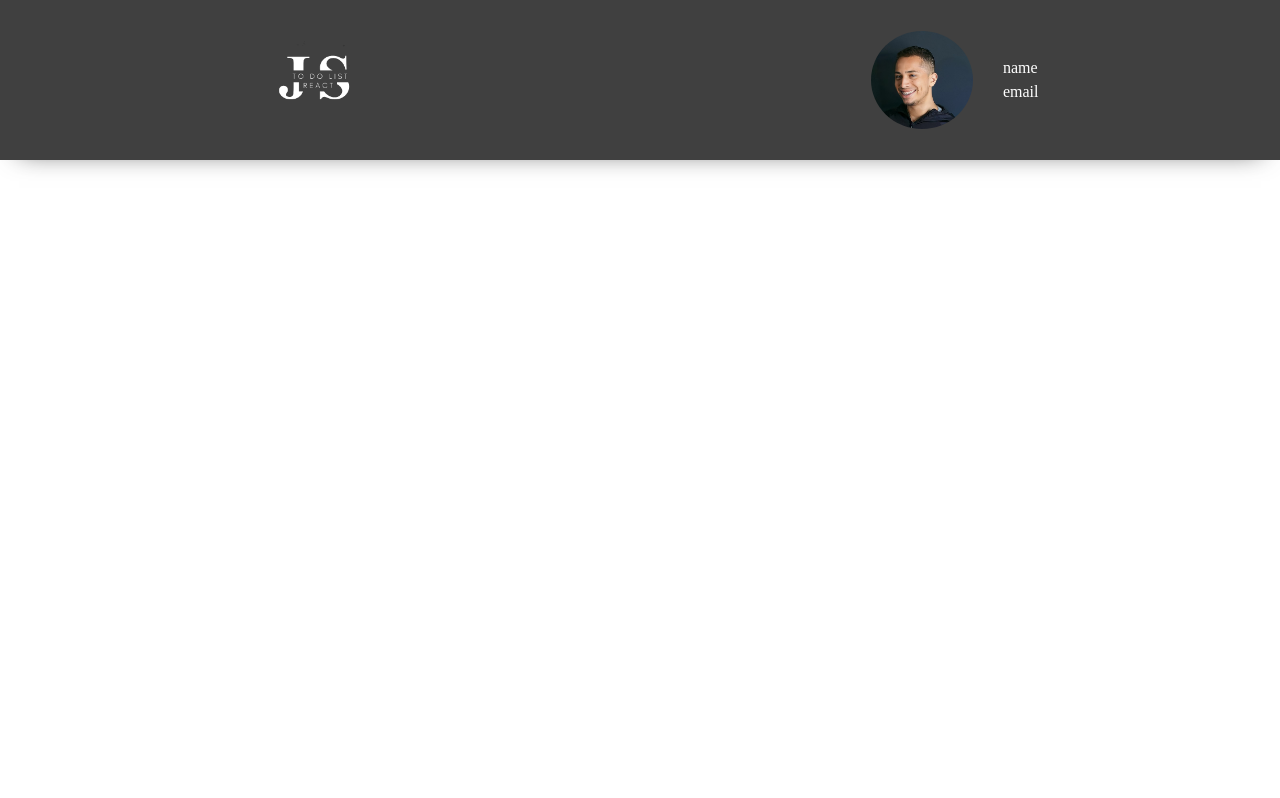
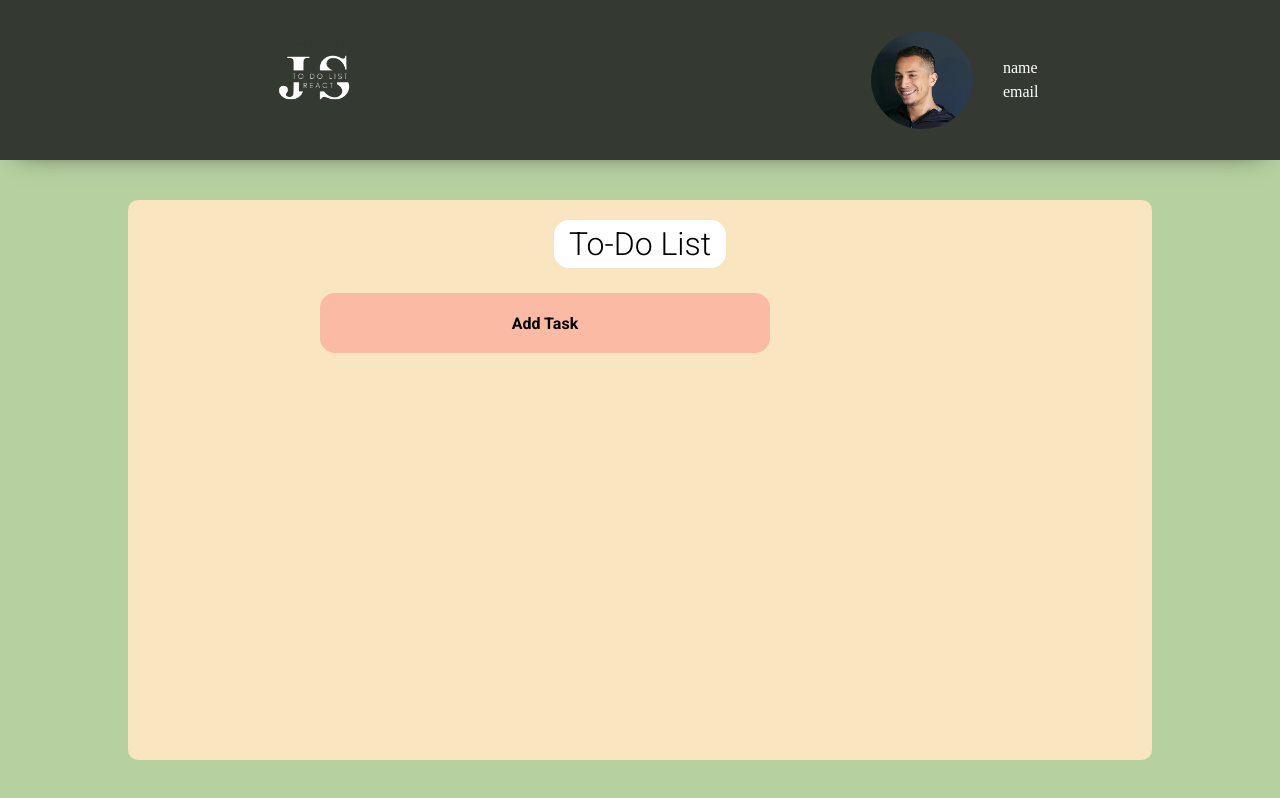
Before and after one commit to DaviAbranges/To-do-List, a React (Vite) app: page /ToDoList in a window 1280 px wide. Built offline with nearby package versions, Linux system fonts and the light colour scheme.

Commit message:
feat: implement the to do list screen.

```diff
--- a/src/App.jsx
+++ b/src/App.jsx
@@ -1,7 +1,7 @@
 import TaskProvider from './context/TaskProvider'
 import { Route, Routes } from 'react-router-dom'
 import LoginPage from './screens/Login/Login'
-import Header from './components/Header/Header'
+import ToDoList from './screens/ToDoList/ToDoList'
 
 function App() {
   return (
@@ -9,7 +9,7 @@ function App() {
       <TaskProvider>
         <Routes>
           <Route exact path='/' Component={LoginPage} />
-          <Route exact path='/ToDoList' Component={Header} />
+          <Route exact path='/ToDoList' Component={ToDoList} />
         </Routes>
       </TaskProvider>
     </>
--- /dev/null
+++ b/src/screens/ToDoList/ToDoList.css
@@ -0,0 +1,59 @@
+@import url('https://fonts.googleapis.com/css2?family=Roboto:wght@300;400;700&display=swap');
+.Todolist{
+  height: 100vh;
+  /* background-color: rgba(29, 29, 29, 0.842); */
+  background-color: #b6d0a0;
+}
+
+.Todolist h1{
+  background-color: white;
+  padding: 5px 15px;
+  border-radius: 15px;
+  margin-top: 20px;
+  font-family: 'Roboto', sans-serif;
+  font-weight: 100;
+}
+
+.to-doListContainer{
+  background-color: #f9e5c0;
+  display: flex;
+  flex-direction: column;
+  width: 80%;
+  margin: 40px auto;
+  border-radius: 10px;
+  height: 70vh;
+  /* justify-content: center; */
+  align-items: center;
+}
+
+.buttons > :first-child{
+  margin-right: 190px;
+  width: 450px;
+  height: 60px;
+  border-radius: 15px;
+  border: none;
+}
+
+.buttons > button{
+  background-color: #fbbaa4;
+  height: 60px;
+  width: 160px;
+  border: none;
+  border-radius: 15px;
+  font-family: 'Roboto', sans-serif;
+  font-weight: 700;
+  font-size: 16px;
+}
+
+.buttons{
+  display: flex;
+  gap: 20px;
+  margin-bottom: 80px;
+  max-width: 90%;
+  margin-top: 25px;
+}
+
+.buttons > button:hover{
+  background-color: #ff8a63e0;
+  cursor: pointer;
+}
--- /dev/null
+++ b/src/screens/ToDoList/ToDoList.jsx
@@ -0,0 +1,37 @@
+import { useContext } from 'react';
+import { useNavigate } from 'react-router-dom';
+import Header from '../../components/Header/Header';
+import './ToDoList.css';
+import TaskContext from '../../context/TaskContext';
+
+export default function ToDoList() {
+  const navigate = useNavigate();
+  const { setFormData } = useContext(TaskContext);
+
+  const clearFormData = () => {
+    setFormData({
+      name: '',
+      category: '',
+      description: '',
+      date: '',
+      time: '',
+      priority: '',
+      taskId: '',
+    });
+  };
+  const handlerAddTask = () => {
+    navigate('/addTask');
+    clearFormData();
+  };
+  return (
+    <div className="Todolist">
+      <Header />
+      <div className="to-doListContainer">
+        <h1>To-Do List</h1>
+        <div className="buttons">
+          <button onClick={handlerAddTask}>Add Task</button>
+        </div>
+      </div>
+    </div>
+  );
+}
```
